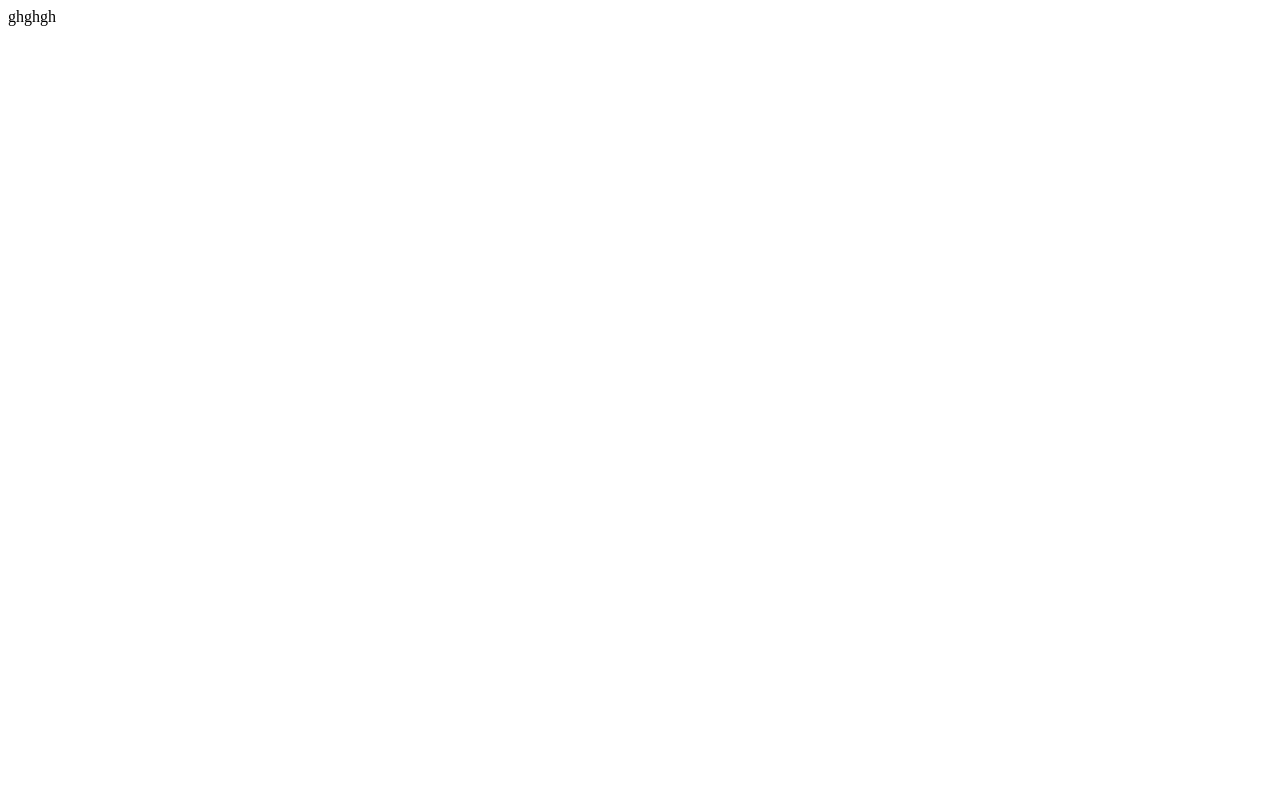
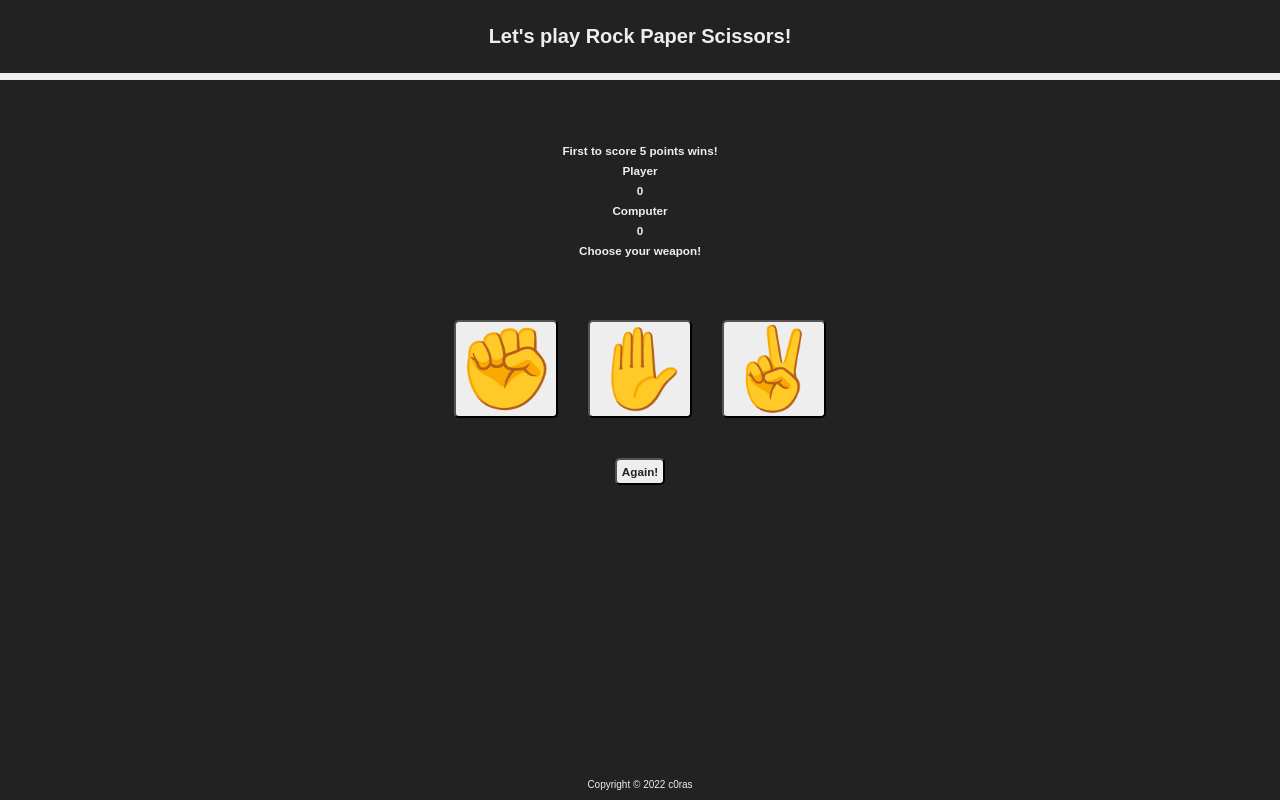
Before and after one commit to c0ras/Rock_Paper_Scissors, a plain HTML site: page index.html in a window 1280 px wide. Drawn offline with Linux system fonts and the light colour scheme.

Commit message:
second commit

```diff
--- a/index.html
+++ b/index.html
@@ -4,9 +4,72 @@
     <meta charset="UTF-8" />
     <meta http-equiv="X-UA-Compatible" content="IE=edge" />
     <meta name="viewport" content="width=device-width, initial-scale=1.0" />
-    <title>Document</title>
+    <title>RockPaperScissors</title>
+    <link rel="stylesheet" href="style.css" />
   </head>
   <body>
-    ghghgh
+    <header>
+      <h1>Let's play Rock Paper Scissors!</h1>
+    </header>
+    <main>
+      <h3>First to score 5 points wins!</h3>
+      <h3 class="player-score">Player</h3>
+      <span class="computerScore" id="playerScore">0</span>
+      <h3 class="'player-score">Computer</h3>
+      <span class="computerScore" id="computerScore">0</span>
+
+      <div class="result" id="result">
+        <p>Choose your weapon!</p>
+      </div>
+    </main>
+
+    <div class="buttons">
+      <button class="signs" id="rock">✊</button>
+      <button class="signs" id="paper">✋</button>
+      <button class="signs" id="scissors">✌️</button>
+    </div>
+
+    <div class="again-button">
+      <button class="again" id="again">Again!</button>
+    </div>
+    <footer class="footer">
+      <p>
+        Copyright ©
+        <script>
+          document.write(new Date().getFullYear());
+        </script>
+        c0ras
+      </p>
+    </footer>
+    <script src="script.js"></script>
   </body>
 </html>
+
+<!-- <!DOCTYPE html>
+<html>
+  <header>
+    <title>Rock-Paper-Scissors</title>
+  </header>
+
+  <body>
+    <div id="intro">Press your choice to begin, first to 5 wins.</div>
+
+    <button class="button" id="rock">Rock</button>
+    <button class="button" id="paper">Paper</button>
+    <button class="button" id="scissors">Scissors</button>
+
+    <h3>Round results</h3>
+    <div id="results"></div>
+
+    <h3>Score</h3>
+    <div id="score">
+      Player
+      <div id="player-score"></div>
+      Computer
+      <div id="computer-score"></div>
+    </div>
+
+    <div id="winner"></div>
+  </body>
+  <script src="script.js"></script>
+</html> -->
--- a/script.js
+++ b/script.js
@@ -1,2 +1,88 @@
 "use strict";
-ghghgh;
+
+let playerScore = 0;
+let computerScore = 0;
+const scorePlayer = document.getElementById("playerScore");
+const scoreComputer = document.getElementById("computerScore");
+const result = document.getElementById("result");
+const rock = document.getElementById("rock");
+const paper = document.getElementById("paper");
+const scissors = document.getElementById("scissors");
+const again = document.getElementById("again");
+
+const rps = ["rock", "paper", "scissors"];
+
+function getComputerChoice() {
+  const random = rps[(Math.random() * rps.length) | 0];
+  return random;
+}
+
+function convertResult(word) {
+  if (word === "rock") return "Rock";
+  if (word === "paper") return "Paper";
+  return "Scissors";
+}
+
+function win(player, computer) {
+  playerScore++;
+  document.getElementById("playerScore").textContent = playerScore;
+  document.getElementById("result").textContent = `${convertResult(
+    player
+  )} beats ${convertResult(computer)}! You win!`;
+
+  //   console.log("win");
+}
+
+function lose(player, computer) {
+  computerScore++;
+  document.getElementById("computerScore").textContent = computerScore;
+  document.getElementById("result").textContent = `${convertResult(
+    computer
+  )} beats ${convertResult(player)}! You lose!`;
+  //   console.log("lose");
+}
+
+function tie(player, computer) {
+  document.getElementById("result").textContent = `It's a tie!`;
+  console.log("tie");
+}
+
+function playRound(playerChoice) {
+  const computerChoice = getComputerChoice();
+
+  if (playerChoice === computerChoice) {
+    tie(playerChoice, computerChoice);
+  } else if (
+    (playerChoice === "rock" && computerChoice === "scissors") ||
+    (playerChoice === "scissors" && computerChoice === "paper") ||
+    (playerChoice === "paper" && computerChoice === "rock")
+  ) {
+    win(playerChoice, computerChoice);
+    // console.log("winner: player");
+  } else if (
+    (computerChoice === "rock" && playerChoice === "scissors") ||
+    (computerChoice === "scissors" && playerChoice === "paper") ||
+    (computerChoice === "paper" && playerChoice === "rock")
+  ) {
+    lose(playerChoice, computerChoice);
+    // console.log("winner: computer");
+  }
+  //   console.log("computerchoice:" + computerChoice);
+}
+
+function main() {
+  rock.addEventListener("click", function () {
+    playRound("rock");
+  });
+
+  paper.addEventListener("click", function () {
+    playRound("paper");
+  });
+
+  scissors.addEventListener("click", function () {
+    playRound("scissors");
+  });
+}
+main();
+
+again.addEventListener("click", function () {});
--- a/style.css
+++ b/style.css
@@ -1,2 +1,89 @@
-style
-ghghgh
+* {
+  margin: 0;
+  padding: 0;
+  box-sizing: inherit;
+}
+
+html {
+  font-size: 62.5%;
+  box-sizing: border-box;
+}
+
+body {
+  font-family: "Press Start 2P", sans-serif;
+  color: #eee;
+  background-color: #222;
+}
+
+/* LAYOUT */
+
+header {
+  position: relative;
+  height: 10vh;
+  border-bottom: 7px solid #eee;
+  display: flex;
+  justify-content: center;
+  align-items: center;
+}
+
+main {
+  height: 30vh;
+  color: #eee;
+  display: flex;
+  align-items: center;
+  justify-content: center;
+  flex-direction: column;
+  gap: 7px;
+}
+
+.buttons {
+  display: flex;
+  align-items: center;
+  justify-content: center;
+  gap: 30px;
+}
+
+.signs {
+  border-radius: 5px;
+  font-size: 80px;
+  background-color: #eee;
+}
+
+.result {
+  font-size: 1.17em;
+  font-weight: bold;
+}
+
+.computerScore {
+  font-size: 1.17em;
+  font-weight: bold;
+}
+
+.again {
+  padding: 5px;
+  border-radius: 5px;
+  background-color: #eee;
+  color: #222;
+  font-weight: bold;
+  font-size: 1.17em;
+}
+
+.again-button {
+  display: flex;
+  align-items: center;
+  justify-content: center;
+  padding: 40px;
+}
+
+.footer {
+  position: absolute;
+  bottom: 0;
+  left: 0;
+  display: flex;
+  align-items: center;
+  justify-content: center;
+  gap: 10px;
+  width: 100%;
+  padding: 10px;
+  font-size: 10px;
+}
```
